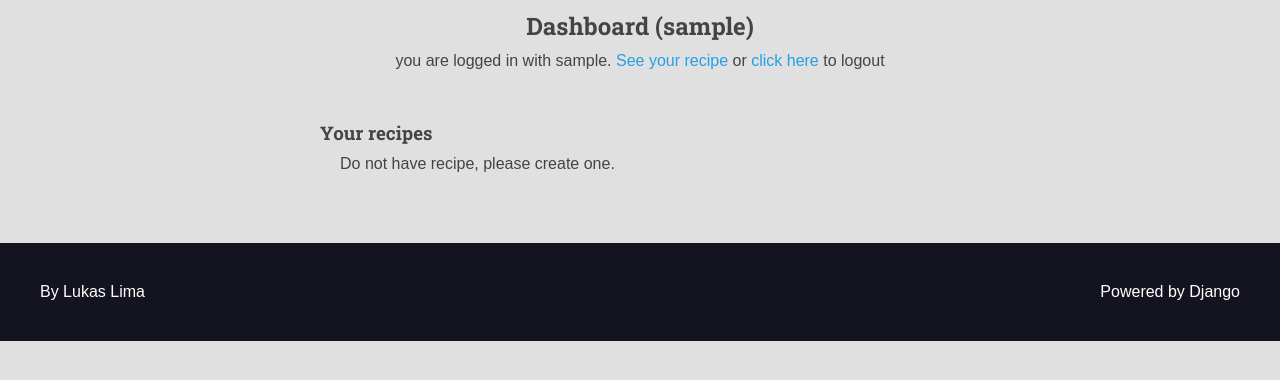
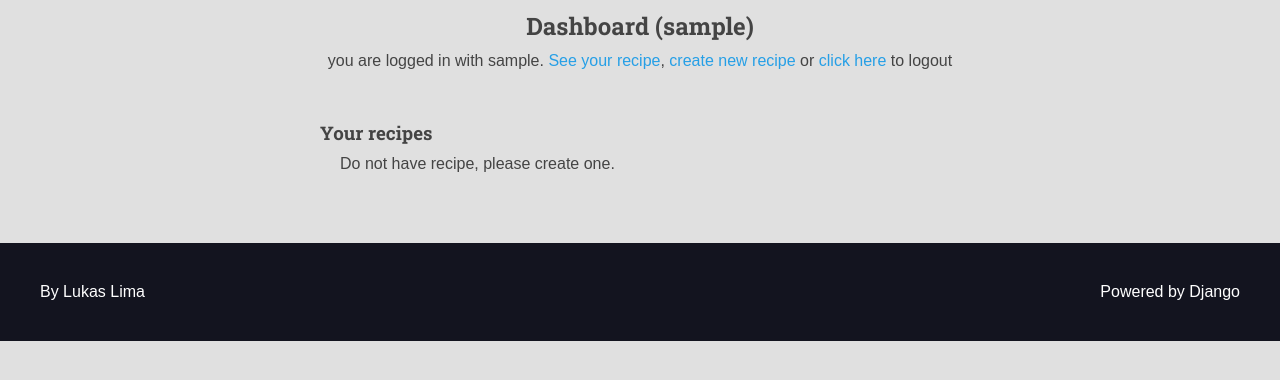
Before and after one commit to Lukas00-gif/djangoCurso, a Django app: page /authors/dashboard/ in a window 1280 px wide. Shown: the part 99-479 px from the top of the page. Run offline with Django 4.2, Linux system fonts and the light colour scheme; the visitor is signed in with stand-in values (Sample User, id 1); data that the repository does not hold is empty.

Commit message:
dashboards pages create and modify recipe is created

```diff
--- a/authors/templates/authors/pages/dashboard.html
+++ b/authors/templates/authors/pages/dashboard.html
@@ -7,13 +7,23 @@
     <div class="main-content center container">
         <h2> Dashboard ({{ user }}) </h2>
         {% include "authors/partials/login_message.html" %}
+        {% include "global/partials/messages.html" %}
 
         <div class="authors-dashboard-container">
             <h3>Your recipes</h3>
             <ul>
                 {% for recipe in recipes  %}
                     <li>
-                        <a href="{% url "authors:dashboard_recipe_edit" recipe.id %}">{{recipe.title}}</a>
+                        <a href="{% url "authors:dashboard_recipe_edit" recipe.id %}">{{recipe.title}}</a> -
+                            <form
+                                class="inline-form form-delete"
+                                action="{% url "authors:dashboard_recipe_delete" %}"
+                                method="POST"
+                            >
+                                    {% csrf_token %}
+                                <input type="hidden" name="id" value="{{ recipe.id }}">
+                                <button class="plaintext-button" type="submit">❌</button>
+                            </form>
                     </li>
                     {% empty %}
                         <li>
@@ -25,6 +35,4 @@
 
     </div>
 
-    {% include "global/partials/messages.html" %}
-
 {% endblock %}
--- a/authors/templates/authors/partials/login_message.html
+++ b/authors/templates/authors/partials/login_message.html
@@ -2,7 +2,8 @@
     <div class='login-message'>
         you are logged in with
         {{ request.user.username }}.
-        <a href="{% url "authors:dashboard" %}">  See your recipe</a> or
+        <a href="{% url "authors:dashboard" %}">See your recipe</a>,
+        <a href="{% url "authors:dashboard_recipe_new" %}">create new recipe</a> or
         <form class="inline-form" action="{% url 'authors:logout' %}" method='POST'>
         {% csrf_token %}
             <input type="hidden" name="username" value="{{ request.user.username }}">
--- a/authors/urls.py
+++ b/authors/urls.py
@@ -14,5 +14,7 @@ urlpatterns = [
     path('logout/', views.logout_view, name='logout'),
 
     path('dashboard/', views.dashboard, name='dashboard'),
+    path('dashboard/recipe/new/', views.dashboard_recipe_new, name='dashboard_recipe_new'),
+    path('dashboard/recipe/delete/', views.dashboard_recipe_delete, name='dashboard_recipe_delete'),
     path('dashboard/recipe/<int:id>/edit/', views.dashboard_recipe_edit, name='dashboard_recipe_edit'),
 ]
--- a/authors/views.py
+++ b/authors/views.py
@@ -135,7 +135,60 @@ def dashboard_recipe_edit(request, id):
         return redirect(reverse('authors:dashboard_recipe_edit', args=(id,)))
 
 
-
     return render(request, 'authors/pages/dashboard_recipe.html',{
         'form': form
     })
+
+@login_required(login_url='authors:login', redirect_field_name='next')
+def dashboard_recipe_new(request):
+    form = AuthorRecipeForm(
+        data=request.POST or None,
+        files=request.FILES or None,
+    )
+
+    if form.is_valid():
+        recipe: Recipe = form.save(commit=False)
+
+        recipe.author = request.user
+        recipe.preparation_steps_is_html = False
+        recipe.is_published = False
+
+        recipe.save()
+
+        messages.success(request, 'Salvo com sucesso!')
+        return redirect(
+            reverse('authors:dashboard_recipe_edit', args=(recipe.id,))
+        )
+
+    return render(
+        request,
+        'authors/pages/dashboard_recipe.html',
+        context={
+            'form': form,
+            'form_action': reverse('authors:dashboard_recipe_new')
+        }
+    )
+
+
+@login_required(login_url='authors:login', redirect_field_name='next')
+def dashboard_recipe_delete(request):
+    if not request.POST:
+        raise Http404()
+
+    #ta salvando o dicionario do post inteiro ou seja os dados do form
+    POST = request.POST
+    id = POST.get('id')
+
+    # ele retorna uma query set, entao deve ter o first no final pra nao dar erro
+    recipe = Recipe.objects.filter(
+        is_published=False,
+        author=request.user,
+        pk=id,
+    ).first()
+
+    if not recipe:
+        raise Http404()
+
+    recipe.delete()
+    messages.success(request, 'Deleted successfully.')
+    return redirect(reverse('authors:dashboard'))
--- /dev/null
+++ b/base_static/global/js/scripts.js
@@ -0,0 +1,17 @@
+function my_scop() {
+    const forms = document.querySelectorAll('.form-delete');
+
+    for (const form of forms) {
+        form.addEventListener('submit', function (e) {
+            e.preventDefault();
+
+            const confirmed = confirm('Are you sure?')
+
+            if (confirmed) {
+                form.submit()
+            }
+        })
+    }
+}
+
+my_scop();
--- a/base_templates/global/base.html
+++ b/base_templates/global/base.html
@@ -1,3 +1,4 @@
+{% load static %}
 <!DOCTYPE html>
 <html lang="en">
 
@@ -21,4 +22,6 @@
 
 {% include 'global/partials/home_footer.html' %}
 
+<script src="{% static "global/js/scripts.js" %}"></script>
+
 </html>
```
Also changed, not shown: authors/forms/recipe_form.py (+51 -0 lines), utils/strings.py (added, +7 -0 lines).
